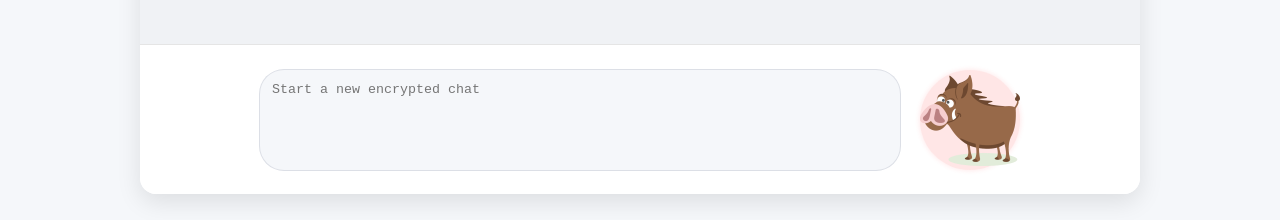
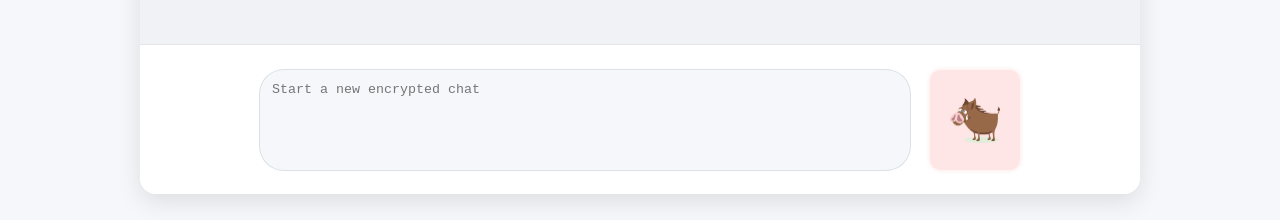
Before and after one commit to BochDu/pigchat2, a Vue app in the folder project_pigchat_vue/: page / in a window 1280 px wide. Shown: the part 566-786 px from the top of the page. Built offline with nearby package versions, Linux system fonts and the light colour scheme; no server answers.

Commit message:
fix(pigchatvue):调整UI

```diff
--- a/project_pigchat_vue/src/views/Chat.vue
+++ b/project_pigchat_vue/src/views/Chat.vue
@@ -479,7 +479,7 @@ body::-webkit-scrollbar {
 .send-button {
   width: 100px;
   height: 100px;
-  border-radius: 50%;
+  border-radius: 10px; /* 圆角矩形的圆角半径 */
   background: #ffe5e5;
   display: flex;
   align-items: center;
@@ -506,7 +506,7 @@ body::-webkit-scrollbar {
   left: 0;
   width: 100%;
   height: 100%;
-  border-radius: 50%;
+  border-radius: 10px; /* 圆角矩形的圆角半径 */
   box-shadow: 0 0 0 rgba(255, 154, 158, 0);
   transition: all 0.3s ease;
   z-index: -1;
@@ -549,6 +549,11 @@ body::-webkit-scrollbar {
   outline: none;
 }
 
+.pig-icon {
+  width: 50px; /* 设置图片宽度 */
+  height: 45px; /* 设置图片高度 */
+}
+
 @keyframes wiggle {
   0% {
     transform: rotate(0deg);
```
